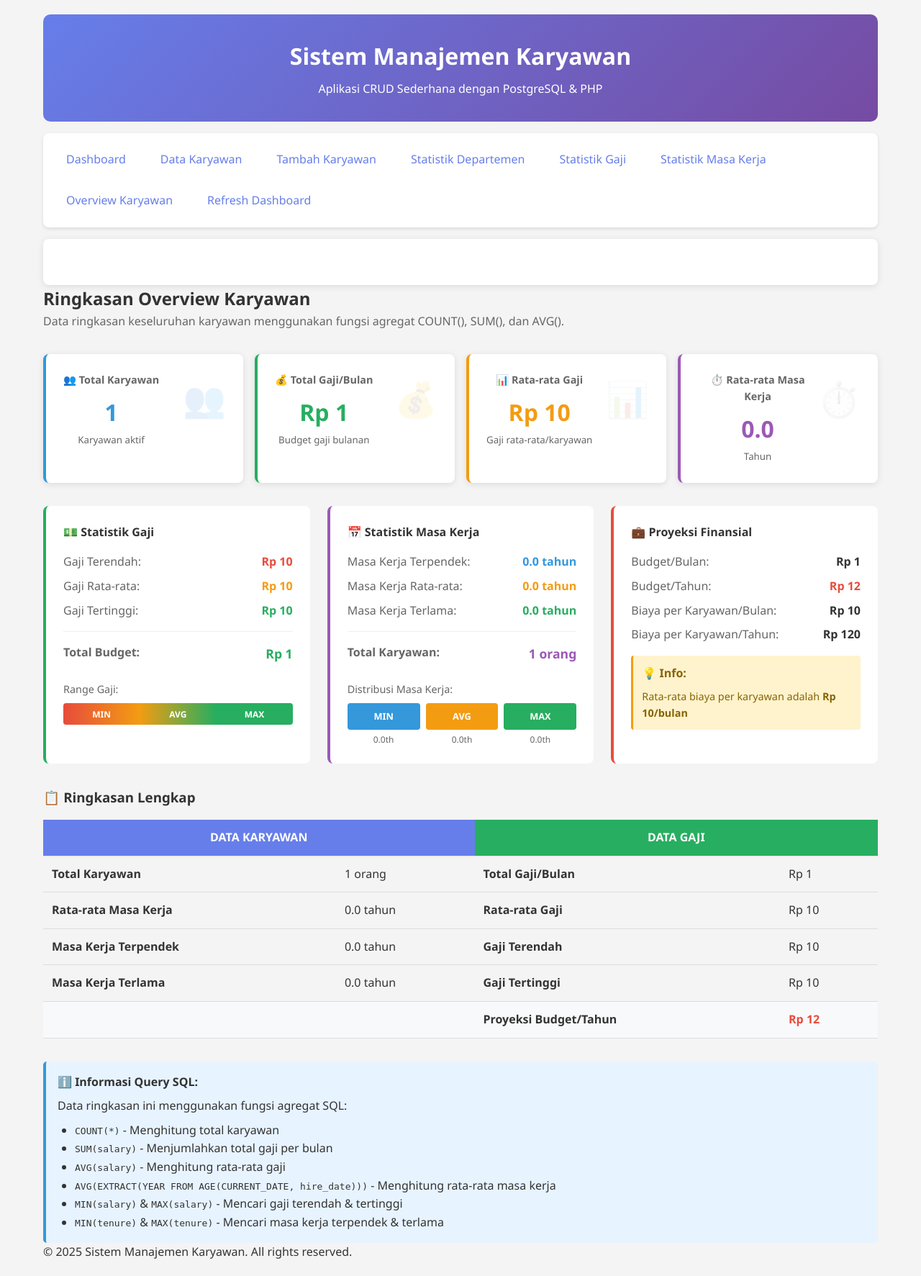
After one commit to PraNAtaP/SIB_2C_PranataP, a PHP site: template views/employee_overview.php in a window 1280 px wide. The commit adds this page. Shown: the whole page at 72% size. Run offline with PHP 8.4, Linux system fonts and the light colour scheme; the template is opened without the code that fills it: most values are stand-ins (such as "Sample title", 1, 10 or a date in 2020).

Commit message:
add employees overview

```diff
--- a/index.php
+++ b/index.php
@@ -103,6 +103,11 @@ switch ($action) {
         include 'views/tenure_stats.php';
         break;
 
+    case 'overview':
+        $stats = $employeeModel->getEmployeesOverview();
+        include 'views/employee_overview.php';
+        break;
+
     default:
         $dashboard = $employeeModel->getDashboardSummary();
         include 'views/dashboard.php';
--- /dev/null
+++ b/views/employee_overview.php
@@ -0,0 +1,301 @@
+<?php
+include 'views/header.php';
+
+// Fetch data overview
+$overview = $stats->fetch(PDO::FETCH_ASSOC);
+?>
+
+<h2>Ringkasan Overview Karyawan</h2>
+<p style="margin-bottom: 2rem; color: #666;">
+    Data ringkasan keseluruhan karyawan menggunakan fungsi agregat COUNT(), SUM(), dan AVG().
+</p>
+
+<?php if ($overview): ?>
+    <!-- Main Statistics Cards -->
+    <div class="dashboard-cards">
+        <div class="card" style="border-left: 4px solid #3498db;">
+            <div style="display: flex; justify-content: space-between; align-items: start;">
+                <div>
+                    <h3>👥 Total Karyawan</h3>
+                    <div class="number" style="color: #3498db;">
+                        <?php echo number_format($overview['total_employees']); ?>
+                    </div>
+                    <small style="color: #666;">Karyawan aktif</small>
+                </div>
+                <div style="font-size: 3rem; opacity: 0.1;">👥</div>
+            </div>
+        </div>
+
+        <div class="card" style="border-left: 4px solid #27ae60;">
+            <div style="display: flex; justify-content: space-between; align-items: start;">
+                <div>
+                    <h3>💰 Total Gaji/Bulan</h3>
+                    <div class="number" style="color: #27ae60;">
+                        Rp <?php echo number_format($overview['total_salary'], 0, ',', '.'); ?>
+                    </div>
+                    <small style="color: #666;">Budget gaji bulanan</small>
+                </div>
+                <div style="font-size: 3rem; opacity: 0.1;">💰</div>
+            </div>
+        </div>
+
+        <div class="card" style="border-left: 4px solid #f39c12;">
+            <div style="display: flex; justify-content: space-between; align-items: start;">
+                <div>
+                    <h3>📊 Rata-rata Gaji</h3>
+                    <div class="number" style="color: #f39c12;">
+                        Rp <?php echo number_format($overview['avg_salary'], 0, ',', '.'); ?>
+                    </div>
+                    <small style="color: #666;">Gaji rata-rata/karyawan</small>
+                </div>
+                <div style="font-size: 3rem; opacity: 0.1;">📊</div>
+            </div>
+        </div>
+
+        <div class="card" style="border-left: 4px solid #9b59b6;">
+            <div style="display: flex; justify-content: space-between; align-items: start;">
+                <div>
+                    <h3>⏱️ Rata-rata Masa Kerja</h3>
+                    <div class="number" style="color: #9b59b6;">
+                        <?php echo number_format($overview['avg_tenure_years'], 1); ?>
+                    </div>
+                    <small style="color: #666;">Tahun</small>
+                </div>
+                <div style="font-size: 3rem; opacity: 0.1;">⏱️</div>
+            </div>
+        </div>
+    </div>
+
+    <!-- Detail Statistics -->
+    <div style="display: grid; grid-template-columns: repeat(auto-fit, minmax(300px, 1fr)); gap: 1.5rem; margin-top: 2rem;">
+
+        <!-- Gaji Statistics -->
+        <div style="background: white; padding: 1.5rem; border-radius: 8px; border-left: 4px solid #27ae60;">
+            <h4 style="margin-top: 0;">💵 Statistik Gaji</h4>
+            <div style="margin: 1rem 0;">
+                <div style="display: flex; justify-content: space-between; margin-bottom: 0.5rem;">
+                    <span style="color: #666;">Gaji Terendah:</span>
+                    <strong style="color: #e74c3c;">
+                        Rp <?php echo number_format($overview['min_salary'], 0, ',', '.'); ?>
+                    </strong>
+                </div>
+                <div style="display: flex; justify-content: space-between; margin-bottom: 0.5rem;">
+                    <span style="color: #666;">Gaji Rata-rata:</span>
+                    <strong style="color: #f39c12;">
+                        Rp <?php echo number_format($overview['avg_salary'], 0, ',', '.'); ?>
+                    </strong>
+                </div>
+                <div style="display: flex; justify-content: space-between; margin-bottom: 0.5rem;">
+                    <span style="color: #666;">Gaji Tertinggi:</span>
+                    <strong style="color: #27ae60;">
+                        Rp <?php echo number_format($overview['max_salary'], 0, ',', '.'); ?>
+                    </strong>
+                </div>
+                <hr style="margin: 1rem 0; border: none; border-top: 1px solid #eee;">
+                <div style="display: flex; justify-content: space-between;">
+                    <span style="color: #666;"><strong>Total Budget:</strong></span>
+                    <strong style="color: #27ae60; font-size: 1.1rem;">
+                        Rp <?php echo number_format($overview['total_salary'], 0, ',', '.'); ?>
+                    </strong>
+                </div>
+            </div>
+
+            <!-- Visualisasi Range Gaji -->
+            <div style="margin-top: 1.5rem;">
+                <p style="font-size: 0.9rem; color: #666; margin-bottom: 0.5rem;">Range Gaji:</p>
+                <div style="background: #f0f0f0; border-radius: 4px; height: 30px; position: relative; overflow: hidden;">
+                    <div style="position: absolute; left: 0; width: 33.33%; height: 100%; background: linear-gradient(to right, #e74c3c, #f39c12);
+                    display: flex; align-items: center; justify-content: center; color: white; font-size: 0.75rem; font-weight: bold;">
+                        MIN
+                    </div>
+                    <div style="position: absolute; left: 33.33%; width: 33.33%; height: 100%; background: linear-gradient(to right, #f39c12, #27ae60);
+                    display: flex; align-items: center; justify-content: center; color: white; font-size: 0.75rem; font-weight: bold;">
+                        AVG
+                    </div>
+                    <div style="position: absolute; left: 66.66%; width: 33.34%; height: 100%; background: #27ae60;
+                    display: flex; align-items: center; justify-content: center; color: white; font-size: 0.75rem; font-weight: bold;">
+                        MAX
+                    </div>
+                </div>
+            </div>
+        </div>
+
+        <!-- Masa Kerja Statistics -->
+        <div style="background: white; padding: 1.5rem; border-radius: 8px; border-left: 4px solid #9b59b6;">
+            <h4 style="margin-top: 0;">📅 Statistik Masa Kerja</h4>
+            <div style="margin: 1rem 0;">
+                <div style="display: flex; justify-content: space-between; margin-bottom: 0.5rem;">
+                    <span style="color: #666;">Masa Kerja Terpendek:</span>
+                    <strong style="color: #3498db;">
+                        <?php echo number_format($overview['min_tenure_years'], 1); ?> tahun
+                    </strong>
+                </div>
+                <div style="display: flex; justify-content: space-between; margin-bottom: 0.5rem;">
+                    <span style="color: #666;">Masa Kerja Rata-rata:</span>
+                    <strong style="color: #f39c12;">
+                        <?php echo number_format($overview['avg_tenure_years'], 1); ?> tahun
+                    </strong>
+                </div>
+                <div style="display: flex; justify-content: space-between; margin-bottom: 0.5rem;">
+                    <span style="color: #666;">Masa Kerja Terlama:</span>
+                    <strong style="color: #27ae60;">
+                        <?php echo number_format($overview['max_tenure_years'], 1); ?> tahun
+                    </strong>
+                </div>
+                <hr style="margin: 1rem 0; border: none; border-top: 1px solid #eee;">
+                <div style="display: flex; justify-content: space-between;">
+                    <span style="color: #666;"><strong>Total Karyawan:</strong></span>
+                    <strong style="color: #9b59b6; font-size: 1.1rem;">
+                        <?php echo number_format($overview['total_employees']); ?> orang
+                    </strong>
+                </div>
+            </div>
+
+            <!-- Visualisasi Masa Kerja -->
+            <div style="margin-top: 1.5rem;">
+                <p style="font-size: 0.9rem; color: #666; margin-bottom: 0.5rem;">Distribusi Masa Kerja:</p>
+                <div style="display: flex; gap: 0.5rem;">
+                    <div style="flex: 1; text-align: center;">
+                        <div style="background: #3498db; color: white; padding: 0.5rem; border-radius: 4px; font-size: 0.8rem; font-weight: bold;">
+                            MIN
+                        </div>
+                        <div style="font-size: 0.75rem; color: #666; margin-top: 0.25rem;">
+                            <?php echo number_format($overview['min_tenure_years'], 1); ?>th
+                        </div>
+                    </div>
+                    <div style="flex: 1; text-align: center;">
+                        <div style="background: #f39c12; color: white; padding: 0.5rem; border-radius: 4px; font-size: 0.8rem; font-weight: bold;">
+                            AVG
+                        </div>
+                        <div style="font-size: 0.75rem; color: #666; margin-top: 0.25rem;">
+                            <?php echo number_format($overview['avg_tenure_years'], 1); ?>th
+                        </div>
+                    </div>
+                    <div style="flex: 1; text-align: center;">
+                        <div style="background: #27ae60; color: white; padding: 0.5rem; border-radius: 4px; font-size: 0.8rem; font-weight: bold;">
+                            MAX
+                        </div>
+                        <div style="font-size: 0.75rem; color: #666; margin-top: 0.25rem;">
+                            <?php echo number_format($overview['max_tenure_years'], 1); ?>th
+                        </div>
+                    </div>
+                </div>
+            </div>
+        </div>
+
+        <!-- Financial Overview -->
+        <div style="background: white; padding: 1.5rem; border-radius: 8px; border-left: 4px solid #e74c3c;">
+            <h4 style="margin-top: 0;">💼 Proyeksi Finansial</h4>
+            <div style="margin: 1rem 0;">
+                <div style="display: flex; justify-content: space-between; margin-bottom: 0.5rem;">
+                    <span style="color: #666;">Budget/Bulan:</span>
+                    <strong>Rp <?php echo number_format($overview['total_salary'], 0, ',', '.'); ?></strong>
+                </div>
+                <div style="display: flex; justify-content: space-between; margin-bottom: 0.5rem;">
+                    <span style="color: #666;">Budget/Tahun:</span>
+                    <strong style="color: #e74c3c;">
+                        Rp <?php echo number_format($overview['total_salary'] * 12, 0, ',', '.'); ?>
+                    </strong>
+                </div>
+                <div style="display: flex; justify-content: space-between; margin-bottom: 0.5rem;">
+                    <span style="color: #666;">Biaya per Karyawan/Bulan:</span>
+                    <strong>Rp <?php echo number_format($overview['avg_salary'], 0, ',', '.'); ?></strong>
+                </div>
+                <div style="display: flex; justify-content: space-between; margin-bottom: 0.5rem;">
+                    <span style="color: #666;">Biaya per Karyawan/Tahun:</span>
+                    <strong>Rp <?php echo number_format($overview['avg_salary'] * 12, 0, ',', '.'); ?></strong>
+                </div>
+            </div>
+
+            <!-- Quick Info -->
+            <div style="background: #fff3cd; padding: 0.75rem; border-radius: 4px; margin-top: 1rem; border-left: 3px solid #f39c12;">
+                <strong style="color: #856404;">💡 Info:</strong>
+                <p style="margin: 0.5rem 0 0 0; font-size: 0.9rem; color: #856404;">
+                    Rata-rata biaya per karyawan adalah <strong>Rp <?php echo number_format($overview['avg_salary'], 0, ',', '.'); ?>/bulan</strong>
+                </p>
+            </div>
+        </div>
+
+    </div>
+
+    <!-- Summary Table -->
+    <div style="margin-top: 2rem;">
+        <h3>📋 Ringkasan Lengkap</h3>
+        <table class="data-table">
+            <thead>
+                <tr>
+                    <th colspan="2" style="text-align: center; background: #667eea; color: white;">
+                        DATA KARYAWAN
+                    </th>
+                    <th colspan="2" style="text-align: center; background: #27ae60; color: white;">
+                        DATA GAJI
+                    </th>
+                </tr>
+            </thead>
+            <tbody>
+                <tr>
+                    <td><strong>Total Karyawan</strong></td>
+                    <td><?php echo number_format($overview['total_employees']); ?> orang</td>
+                    <td><strong>Total Gaji/Bulan</strong></td>
+                    <td>Rp <?php echo number_format($overview['total_salary'], 0, ',', '.'); ?></td>
+                </tr>
+                <tr>
+                    <td><strong>Rata-rata Masa Kerja</strong></td>
+                    <td><?php echo number_format($overview['avg_tenure_years'], 1); ?> tahun</td>
+                    <td><strong>Rata-rata Gaji</strong></td>
+                    <td>Rp <?php echo number_format($overview['avg_salary'], 0, ',', '.'); ?></td>
+                </tr>
+                <tr>
+                    <td><strong>Masa Kerja Terpendek</strong></td>
+                    <td><?php echo number_format($overview['min_tenure_years'], 1); ?> tahun</td>
+                    <td><strong>Gaji Terendah</strong></td>
+                    <td>Rp <?php echo number_format($overview['min_salary'], 0, ',', '.'); ?></td>
+                </tr>
+                <tr>
+                    <td><strong>Masa Kerja Terlama</strong></td>
+                    <td><?php echo number_format($overview['max_tenure_years'], 1); ?> tahun</td>
+                    <td><strong>Gaji Tertinggi</strong></td>
+                    <td>Rp <?php echo number_format($overview['max_salary'], 0, ',', '.'); ?></td>
+                </tr>
+                <tr style="background: #f8f9fa; font-weight: bold;">
+                    <td colspan="2"></td>
+                    <td><strong>Proyeksi Budget/Tahun</strong></td>
+                    <td style="color: #e74c3c;">
+                        Rp <?php echo number_format($overview['total_salary'] * 12, 0, ',', '.'); ?>
+                    </td>
+                </tr>
+            </tbody>
+        </table>
+    </div>
+
+<?php else: ?>
+    <div style="text-align: center; padding: 3rem; background: #f8f9fa; border-radius: 8px;">
+        <p style="font-size: 1.2rem; color: #666;">
+            📊 Tidak ada data karyawan yang tersedia
+        </p>
+        <p style="color: #999;">
+            Silakan tambahkan data karyawan terlebih dahulu.
+        </p>
+        <a href="index.php?action=create" class="btn btn-primary" style="margin-top: 1rem;">
+            Tambah Data Karyawan
+        </a>
+    </div>
+<?php endif; ?>
+
+<!-- Informasi Footer -->
+<div style="margin-top: 2rem; padding: 1rem; background: #e7f3ff; border-radius: 5px; border-left: 4px solid #3498db;">
+    <strong>ℹ️ Informasi Query SQL:</strong>
+    <p style="margin: 0.5rem 0 0 0;">
+        Data ringkasan ini menggunakan fungsi agregat SQL:
+    </p>
+    <ul style="margin: 0.5rem 0 0 1.5rem;">
+        <li><code>COUNT(*)</code> - Menghitung total karyawan</li>
+        <li><code>SUM(salary)</code> - Menjumlahkan total gaji per bulan</li>
+        <li><code>AVG(salary)</code> - Menghitung rata-rata gaji</li>
+        <li><code>AVG(EXTRACT(YEAR FROM AGE(CURRENT_DATE, hire_date)))</code> - Menghitung rata-rata masa kerja</li>
+        <li><code>MIN(salary)</code> & <code>MAX(salary)</code> - Mencari gaji terendah & tertinggi</li>
+        <li><code>MIN(tenure)</code> & <code>MAX(tenure)</code> - Mencari masa kerja terpendek & terlama</li>
+    </ul>
+</div>
+
+<?php include 'views/footer.php'; ?>
--- a/views/header.php
+++ b/views/header.php
@@ -21,6 +21,8 @@
             <a href="index.php?action=department_stats" class="nav-link">Statistik Departemen</a>
             <a href="index.php?action=salary_stats" class="nav-link">Statistik Gaji</a>
             <a href="index.php?action=tenure_stats" class="nav-link">Statistik Masa Kerja</a>
+            <a href="index.php?action=overview" class="nav-link">Overview Karyawan</a>
             <a href="index.php?action=refresh" class="nav-link">Refresh Dashboard</a>
         </nav>
-        <main class="main-content"></main></main>
+        <main class="main-content"></main>
+        </main>
```
Also changed, not shown: models/EmployeeModel.php (+42 -12 lines).
